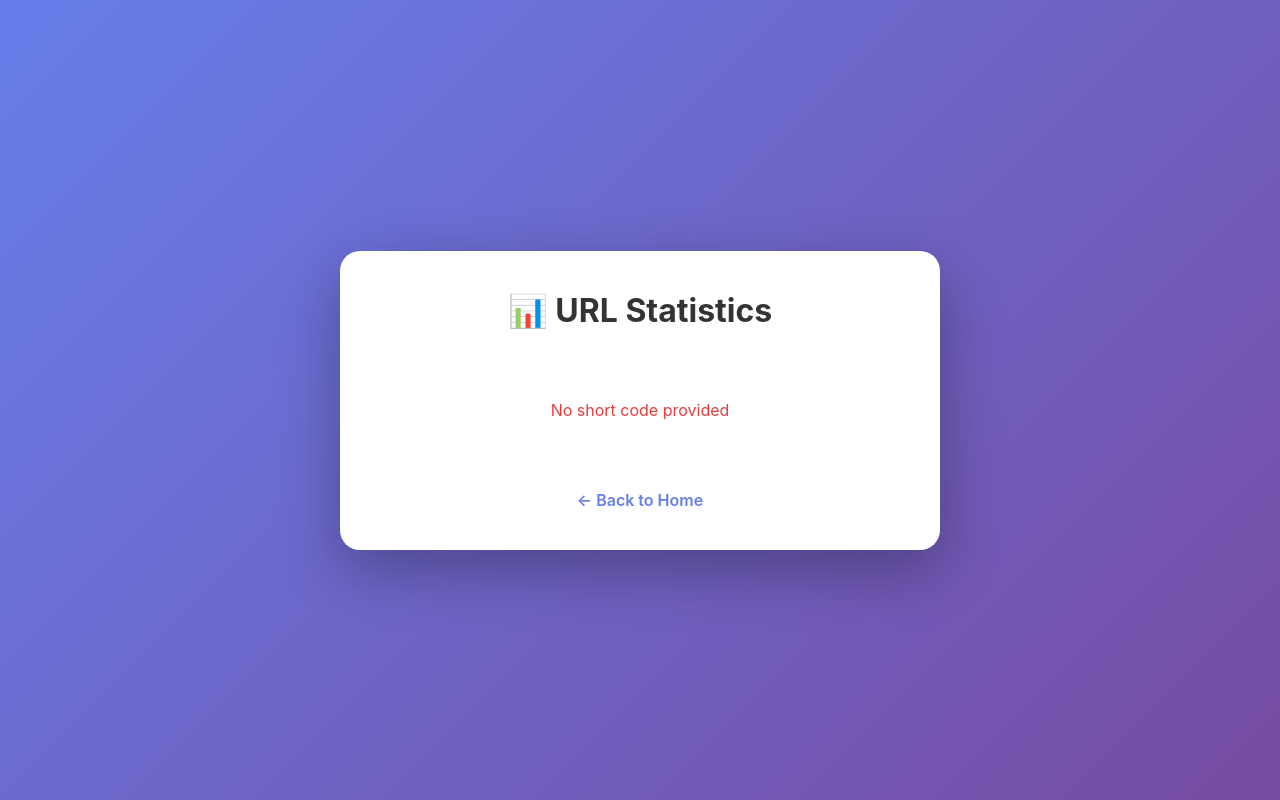
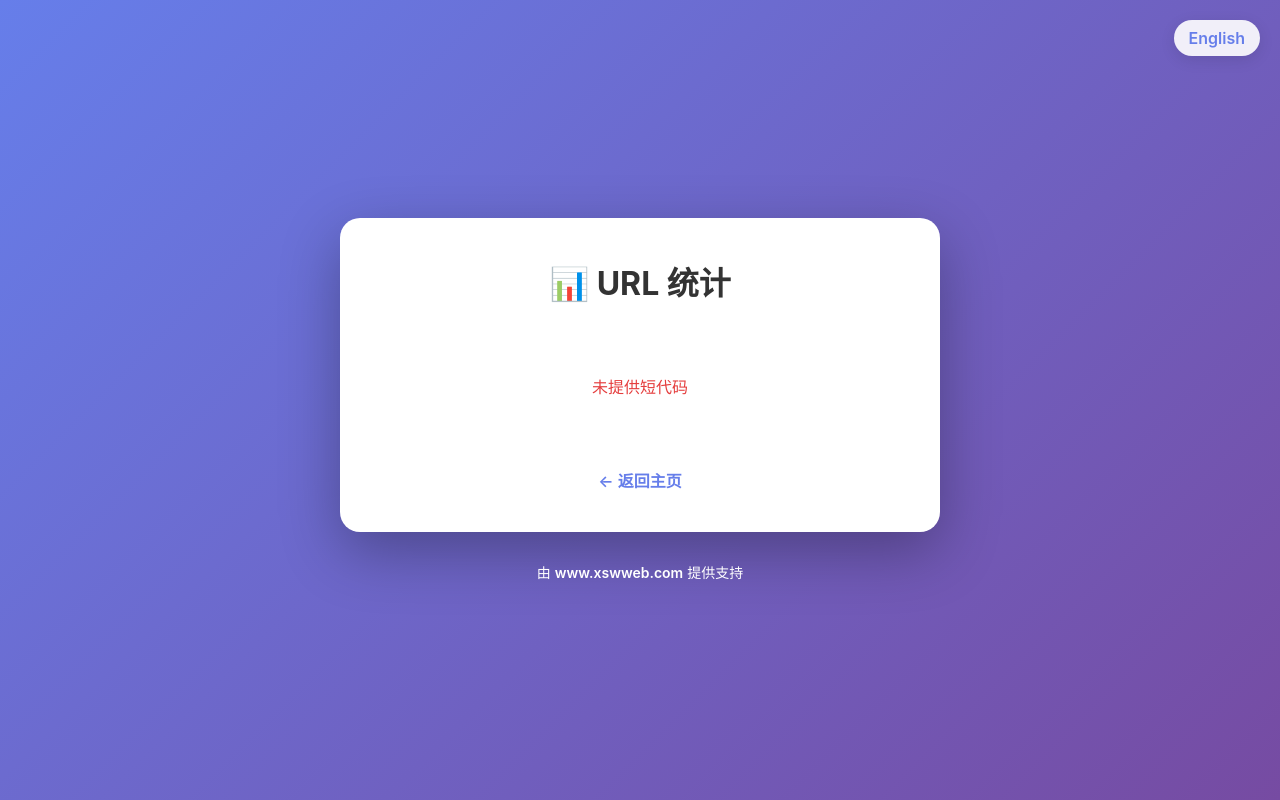
Before and after one commit to gaop7665/---, a website: page public/stats.html in a window 1280 px wide. Drawn offline with Linux system fonts and the light colour scheme.

Commit message:
Update stats.html

```diff
--- a/public/stats.html
+++ b/public/stats.html
@@ -1,9 +1,9 @@
 <!DOCTYPE html>
-<html lang="en">
+<html lang="zh-CN">
 <head>
     <meta charset="UTF-8">
     <meta name="viewport" content="width=device-width, initial-scale=1.0">
-    <title>URL Statistics - CF URL Shortener</title>
+    <title>URL 统计 - URL 短链接服务</title>
     <style>
         * {
             margin: 0;
@@ -12,7 +12,7 @@
         }
 
         body {
-            font-family: -apple-system, BlinkMacSystemFont, 'Segoe UI', Roboto, Oxygen, Ubuntu, Cantarell, sans-serif;
+            font-family: -apple-system, BlinkMacSystemFont, 'Segoe UI', Roboto, Oxygen, Ubuntu, Cantarell, 'Microsoft YaHei', sans-serif;
             background: linear-gradient(135deg, #667eea 0%, #764ba2 100%);
             min-height: 100vh;
             padding: 20px;
@@ -20,6 +20,25 @@
             flex-direction: column;
             align-items: center;
             justify-content: center;
+        }
+
+        .lang-switch {
+            position: absolute;
+            top: 20px;
+            right: 20px;
+            background: rgba(255, 255, 255, 0.9);
+            padding: 8px 15px;
+            border-radius: 20px;
+            cursor: pointer;
+            font-weight: 600;
+            color: #667eea;
+            box-shadow: 0 4px 15px rgba(0, 0, 0, 0.1);
+            transition: all 0.3s;
+        }
+
+        .lang-switch:hover {
+            background: white;
+            transform: translateY(-2px);
         }
 
         .container {
@@ -96,15 +115,40 @@
         .url-link:hover {
             text-decoration: underline;
         }
+
+        .footer {
+            margin-top: 30px;
+            text-align: center;
+            color: white;
+            font-size: 14px;
+        }
+
+        .footer a {
+            color: white;
+            text-decoration: none;
+            font-weight: 600;
+        }
+
+        .footer a:hover {
+            text-decoration: underline;
+        }
     </style>
 </head>
 <body>
+    <div class="lang-switch" onclick="toggleLanguage()">
+        <span id="langText">English</span>
+    </div>
+
     <div class="container">
-        <h1>📊 URL Statistics</h1>
+        <h1 id="title">📊 URL 统计</h1>
         <div id="content">
-            <div class="loading">Loading statistics...</div>
+            <div class="loading" id="loadingText">加载统计数据...</div>
         </div>
-        <a href="index.html" class="back-link">← Back to Home</a>
+        <a href="index.html" class="back-link" id="backLink">← 返回主页</a>
+    </div>
+
+    <div class="footer">
+        <span id="footerText">由 <a href="https://www.xswweb.com" target="_blank">www.xswweb.com</a> 提供支持</span>
     </div>
 
     <script>
@@ -112,14 +156,71 @@
         const urlParams = new URLSearchParams(window.location.search);
         const shortCode = urlParams.get('code');
 
+        const translations = {
+            zh: {
+                title: '📊 URL 统计',
+                loadingText: '加载统计数据...',
+                backLink: '← 返回主页',
+                langText: 'English',
+                errorNoCode: '未提供短代码',
+                errorNotFound: '❌ URL 未找到',
+                labelShortCode: '短代码：',
+                labelLongUrl: '长 URL：',
+                labelVisits: '总访问量：',
+                labelCreated: '创建时间：',
+                labelLastVisit: '最后访问：',
+                labelPassword: '密码保护：',
+                valueNever: '从未',
+                valueYes: '🔒 是'
+            },
+            en: {
+                title: '📊 URL Statistics',
+                loadingText: 'Loading statistics...',
+                backLink: '← Back to Home',
+                langText: '中文',
+                errorNoCode: 'No short code provided',
+                errorNotFound: '❌ URL not found',
+                labelShortCode: 'Short Code:',
+                labelLongUrl: 'Long URL:',
+                labelVisits: 'Total Visits:',
+                labelCreated: 'Created:',
+                labelLastVisit: 'Last Visit:',
+                labelPassword: 'Password Protected:',
+                valueNever: 'Never',
+                valueYes: '🔒 Yes'
+            }
+        };
+
+        let currentLang = 'zh';
+
+        function toggleLanguage() {
+            currentLang = currentLang === 'zh' ? 'en' : 'zh';
+            updateLanguage();
+            if (shortCode) {
+                loadStats();
+            }
+        }
+
+        function updateLanguage() {
+            const t = translations[currentLang];
+            document.getElementById('title').textContent = t.title;
+            document.getElementById('loadingText').textContent = t.loadingText;
+            document.getElementById('backLink').textContent = t.backLink;
+            document.getElementById('langText').textContent = t.langText;
+
+            document.documentElement.lang = currentLang === 'zh' ? 'zh-CN' : 'en';
+        }
+
         if (!shortCode) {
+            const t = translations[currentLang];
             document.getElementById('content').innerHTML =
-                '<div class="error">No short code provided</div>';
+                `<div class="error">${t.errorNoCode}</div>`;
         } else {
             loadStats();
         }
 
         async function loadStats() {
+            const t = translations[currentLang];
             try {
                 const response = await fetch(`${API_BASE}/api/stats/${shortCode}`);
 
@@ -130,17 +231,17 @@
                 const data = await response.json();
 
                 const createdDate = data.createdAt ?
-                    new Date(data.createdAt).toLocaleString() : 'N/A';
+                    new Date(data.createdAt).toLocaleString(currentLang === 'zh' ? 'zh-CN' : 'en-US') : 'N/A';
                 const lastVisit = data.lastVisit ?
-                    new Date(data.lastVisit).toLocaleString() : 'Never';
+                    new Date(data.lastVisit).toLocaleString(currentLang === 'zh' ? 'zh-CN' : 'en-US') : t.valueNever;
 
                 document.getElementById('content').innerHTML = `
                     <div class="stat-row">
-                        <span class="stat-label">Short Code:</span>
+                        <span class="stat-label">${t.labelShortCode}</span>
                         <span class="stat-value"><strong>${data.shortCode}</strong></span>
                     </div>
                     <div class="stat-row">
-                        <span class="stat-label">Long URL:</span>
+                        <span class="stat-label">${t.labelLongUrl}</span>
                         <span class="stat-value">
                             <a href="${data.longUrl}" target="_blank" class="url-link">
                                 ${data.longUrl}
@@ -148,28 +249,28 @@
                         </span>
                     </div>
                     <div class="stat-row">
-                        <span class="stat-label">Total Visits:</span>
+                        <span class="stat-label">${t.labelVisits}</span>
                         <span class="stat-value highlight">${data.visits || 0}</span>
                     </div>
                     <div class="stat-row">
-                        <span class="stat-label">Created:</span>
+                        <span class="stat-label">${t.labelCreated}</span>
                         <span class="stat-value">${createdDate}</span>
                     </div>
                     <div class="stat-row">
-                        <span class="stat-label">Last Visit:</span>
+                        <span class="stat-label">${t.labelLastVisit}</span>
                         <span class="stat-value">${lastVisit}</span>
                     </div>
                     ${data.hasPassword ? `
                     <div class="stat-row">
-                        <span class="stat-label">Password Protected:</span>
-                        <span class="stat-value">🔒 Yes</span>
+                        <span class="stat-label">${t.labelPassword}</span>
+                        <span class="stat-value">${t.valueYes}</span>
                     </div>
                     ` : ''}
                 `;
 
             } catch (err) {
                 document.getElementById('content').innerHTML =
-                    `<div class="error">❌ ${err.message}</div>`;
+                    `<div class="error">${t.errorNotFound}</div>`;
             }
         }
     </script>
```
